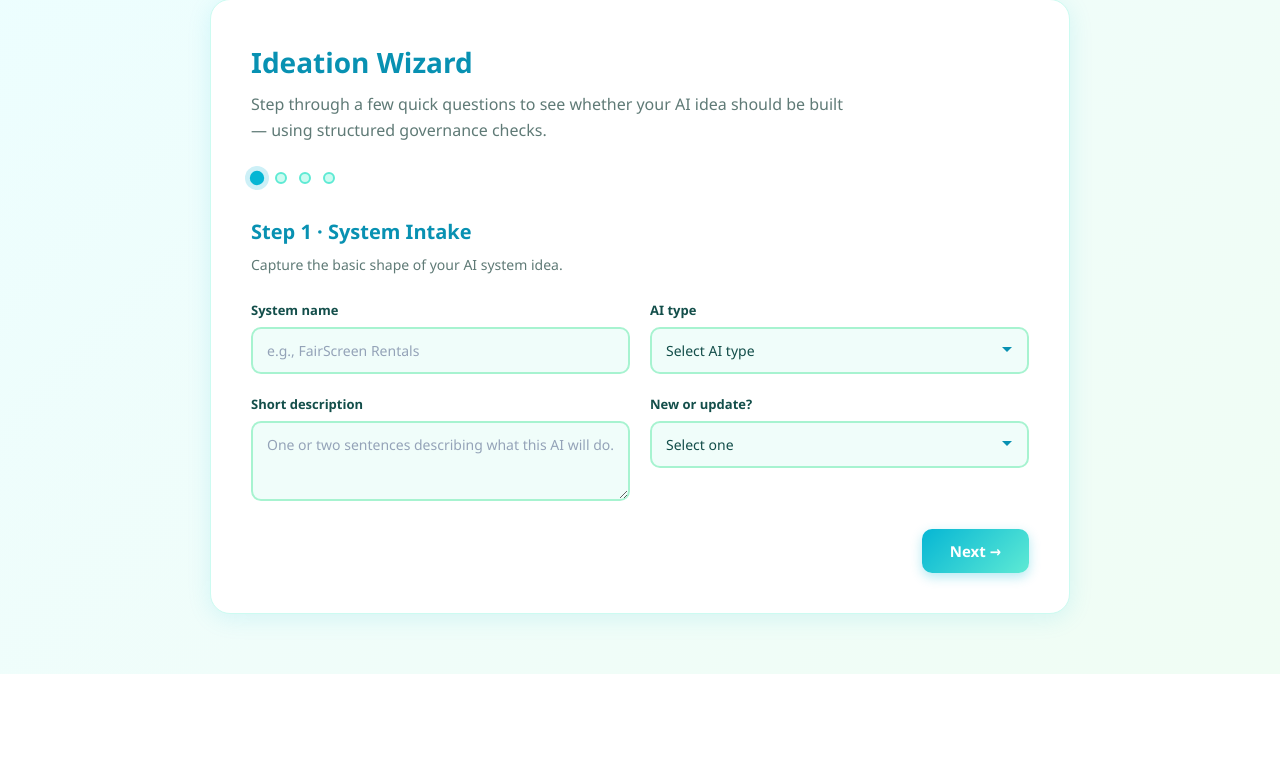
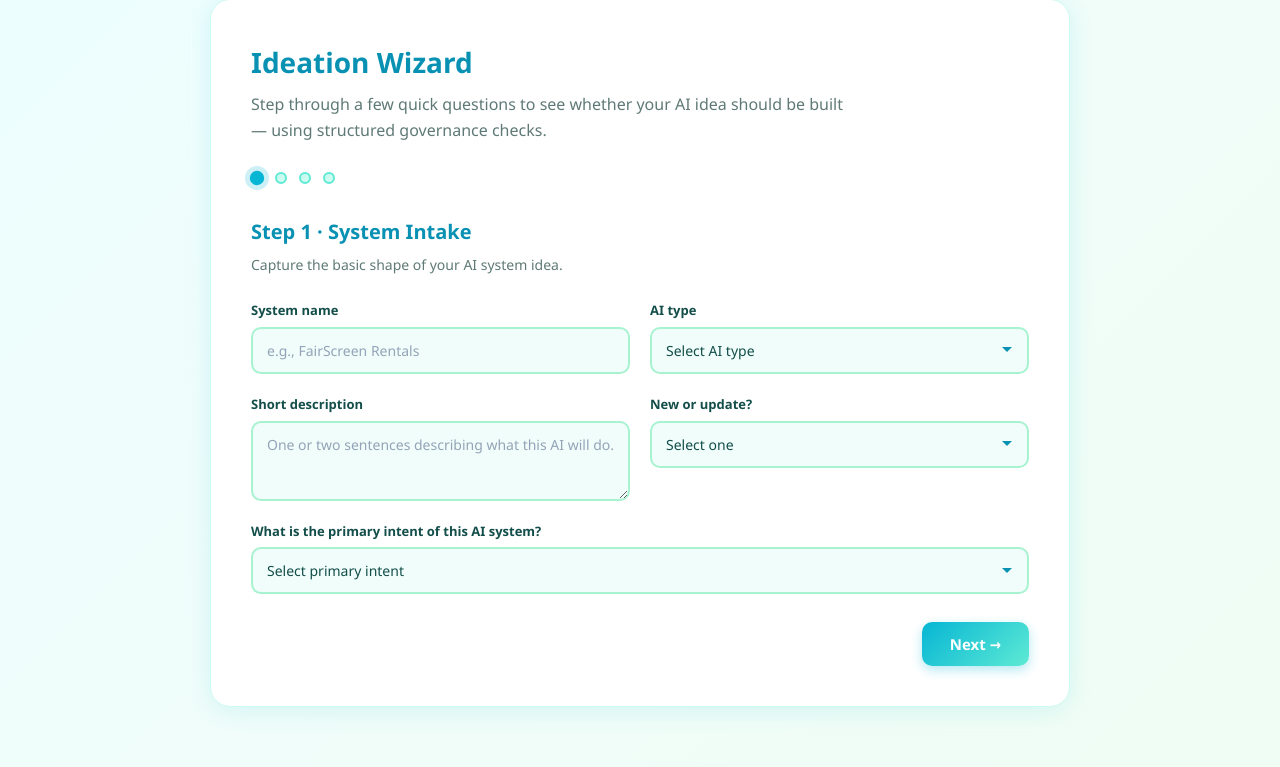
Before and after one commit to akritipa2306-spacekiwi/AI_concept_risk_screener, a Flask app: page / in a window 1280 px wide. Shown: the part 147-914 px from the top of the page. Before the commit the page ends 821 px from the top, so only its background shows below. Run offline with Flask 3, Linux system fonts and the light colour scheme.

Commit message:
Add question about AI system intent to intake form
Add a new 'primary_intent' field to the system intake form in `templates/index.html` and update `main.py` to process and include this field in the prompt.

Replit-Commit-Author: Agent
Replit-Commit-Session-Id: 51fc6869-045e-4c80-b374-9a3fdeb041b6
Replit-Commit-Checkpoint-Type: full_checkpoint
Replit-Commit-Event-Id: 5df2b8ea-23fb-490b-bd71-af2273b33004
Replit-Commit-Screenshot-Url: https://storage.googleapis.com/screenshot-production-us-central1/c0fcdf84-e1d6-4791-a157-bfff9000fcd2/51fc6869-045e-4c80-b374-9a3fdeb041b6/lLMoPiY
Replit-Helium-Checkpoint-Created: true

```diff
--- a/main.py
+++ b/main.py
@@ -85,6 +85,7 @@ def index():
         short_description = request.form.get("short_description", "").strip()
         ai_type = request.form.get("ai_type", "").strip()
         new_or_update = request.form.get("new_or_update", "").strip()
+        primary_intent = request.form.get("primary_intent", "").strip()
 
         problem = request.form.get("problem", "").strip()
         who_problem = request.form.get("who_problem", "").strip()
@@ -110,6 +111,7 @@ System name: {system_name}
 Short description: {short_description}
 AI type: {ai_type}
 New or update: {new_or_update}
+Primary intent: {primary_intent}
 
 [SECTION 2: PURPOSE & CONCEPT]
 Problem it solves: {problem}
--- a/templates/index.html
+++ b/templates/index.html
@@ -71,6 +71,20 @@
               <option>Update to existing system</option>
             </select>
           </div>
+        </div>
+
+        <div class="field">
+          <label for="primary_intent">What is the primary intent of this AI system?</label>
+          <select id="primary_intent" name="primary_intent">
+            <option value="">Select primary intent</option>
+            <option value="Automate decision-making">Automate decision-making</option>
+            <option value="Provide recommendations">Provide recommendations</option>
+            <option value="Generate content">Generate content</option>
+            <option value="Detect anomalies">Detect anomalies</option>
+            <option value="Classify or score">Classify or score</option>
+            <option value="Retrieve information">Retrieve information</option>
+            <option value="Assist humans in workflows">Assist humans in workflows</option>
+          </select>
         </div>
 
         <div class="actions">
```
Also changed, not shown: 1 other file.
